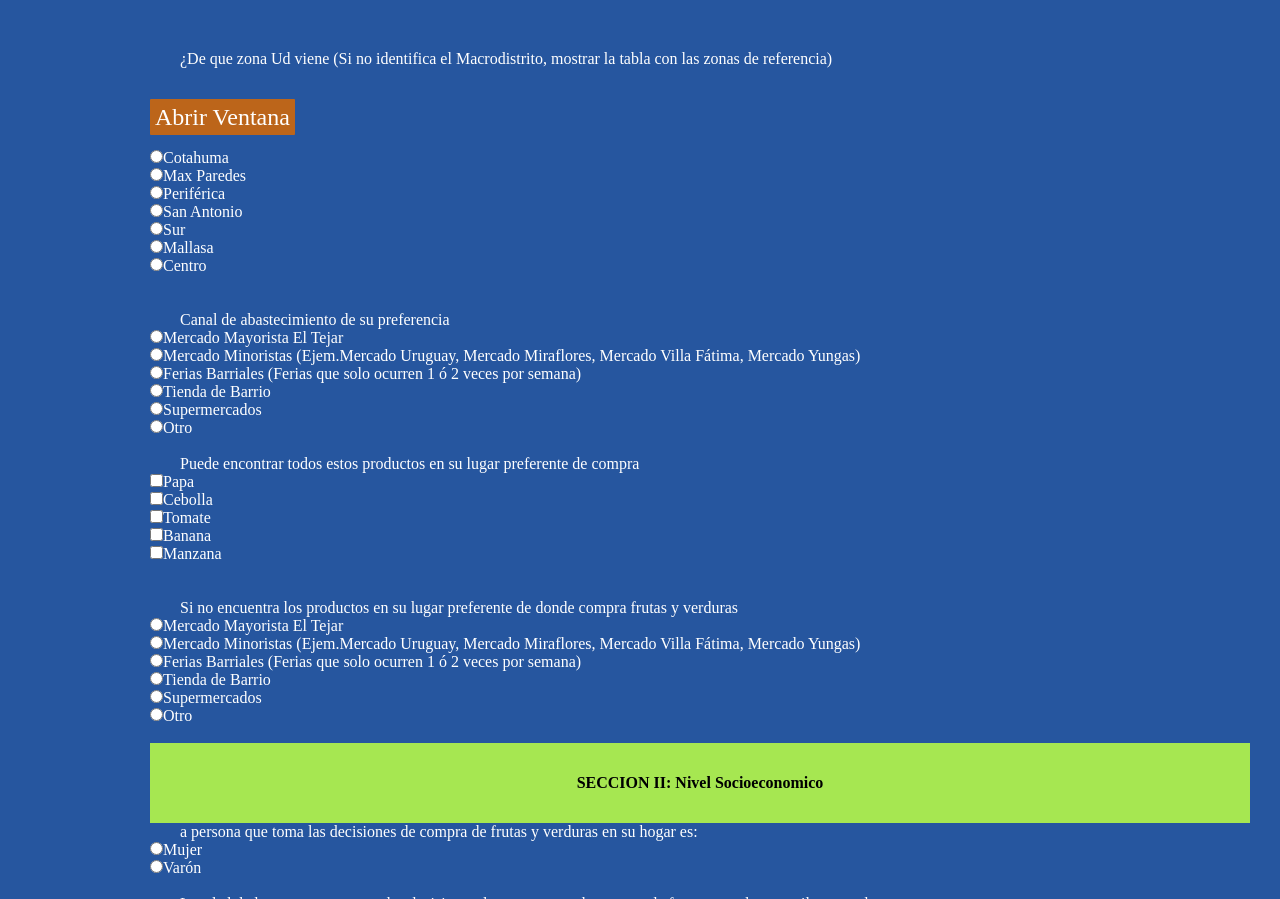
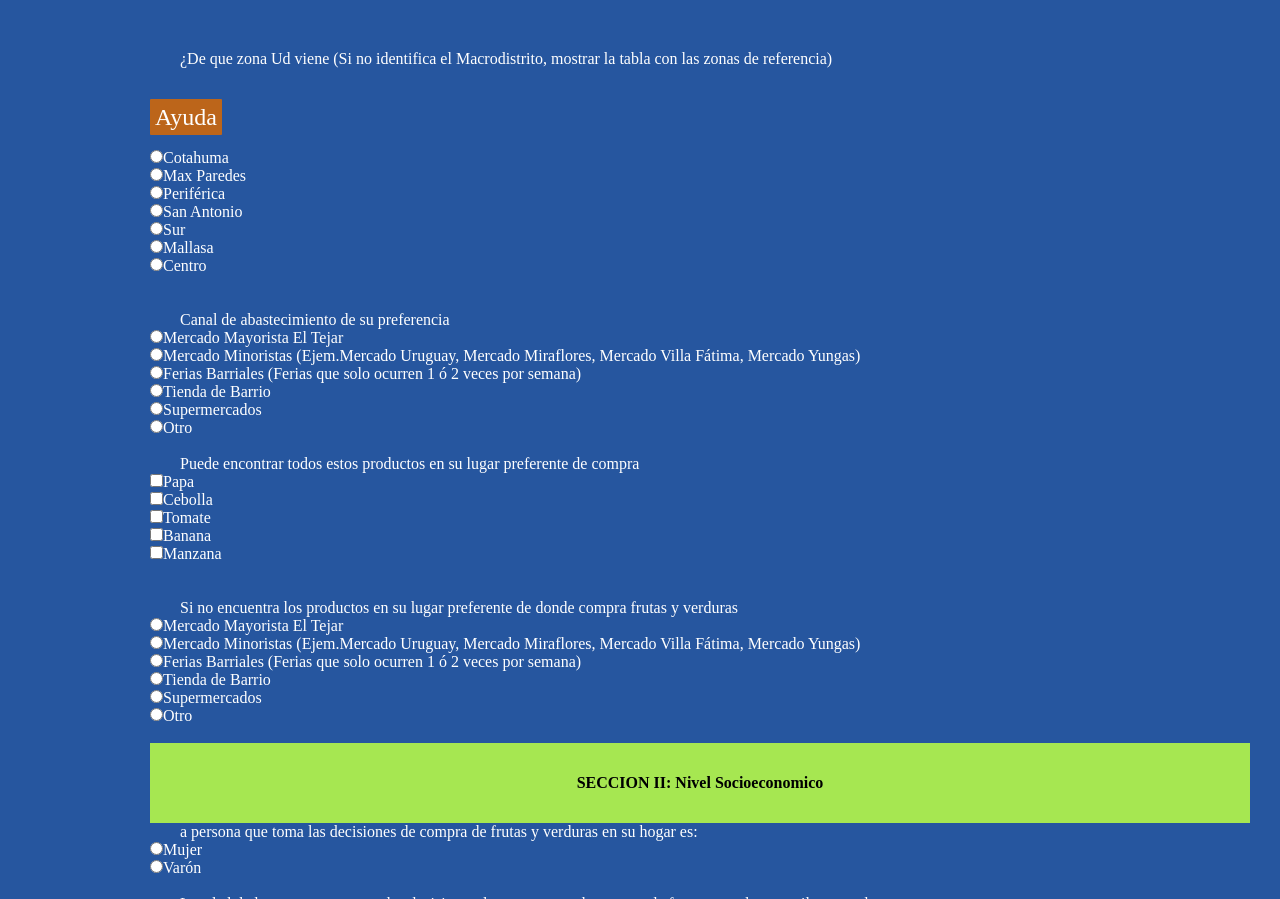
Before and after one commit to encconsingind/encconsingind.github.io, a plain HTML site: page index.html in a window 1280 px wide. Shown: the part 1442-2341 px from the top of the page. Drawn offline with Linux system fonts and the light colour scheme.

Commit message:
Update index.html

```diff
--- a/index.html
+++ b/index.html
@@ -68,7 +68,7 @@
 
                 <label for="">¿De que zona Ud viene (Si no identifica el Macrodistrito, mostrar la tabla con las zonas de referencia)</label><br>
                 <br><br>
-                <a href="#modal" id="show-modal">Abrir Ventana</a>
+                <a href="#modal" id="show-modal">Ayuda</a>
 
                 <aside id="modal" class="modal">
                     <div class="content-modal">
```
